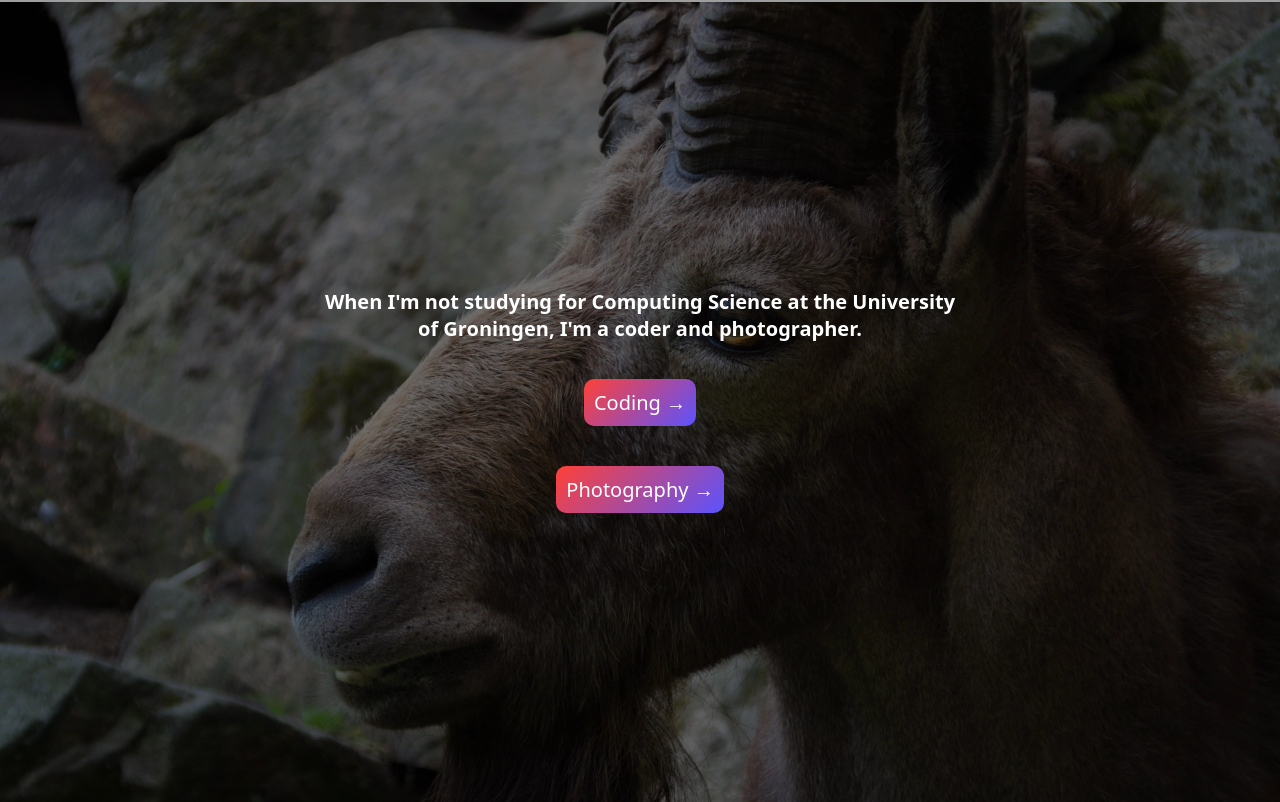
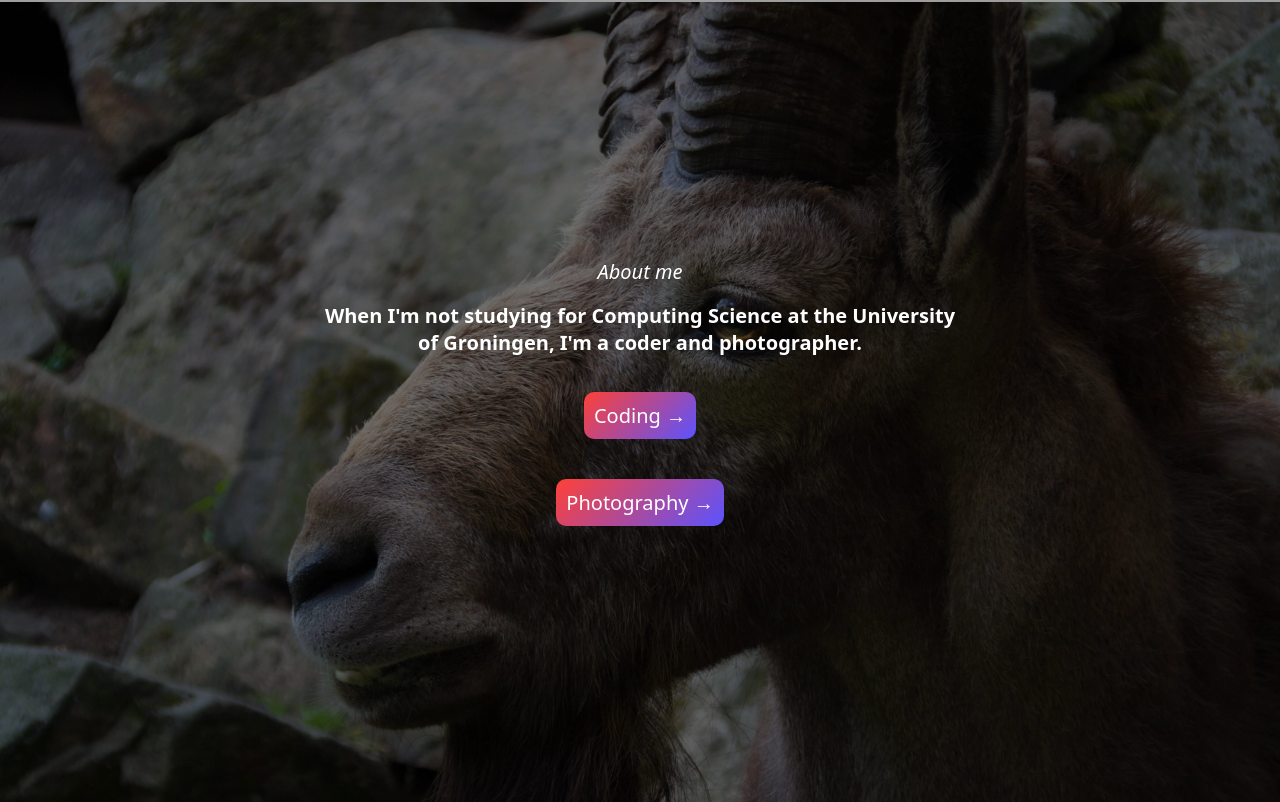
Before and after one commit to brandon-doornbos/website, a plain HTML site: page public/index.html in a window 1280 px wide. Shown: the part 798-1600 px from the top of the page. Drawn offline with Linux system fonts and the light colour scheme; grey boxes are pictures that could not be loaded.

Commit message:
Add subtitle to index

```diff
--- a/public/index.html
+++ b/public/index.html
@@ -14,6 +14,7 @@
             <button id="landing-button">▼</button>
         </section>
         <section id="index">
+            <i id="index-subtitle">About me</i>
             <h2 id="index-title">When I'm not studying for Computing Science at the University of Groningen, I'm a coder and photographer.</h2>
             <button id="index-button-coding">Coding →</button>
             <button id="index-button-photography">Photography →</button>
```
